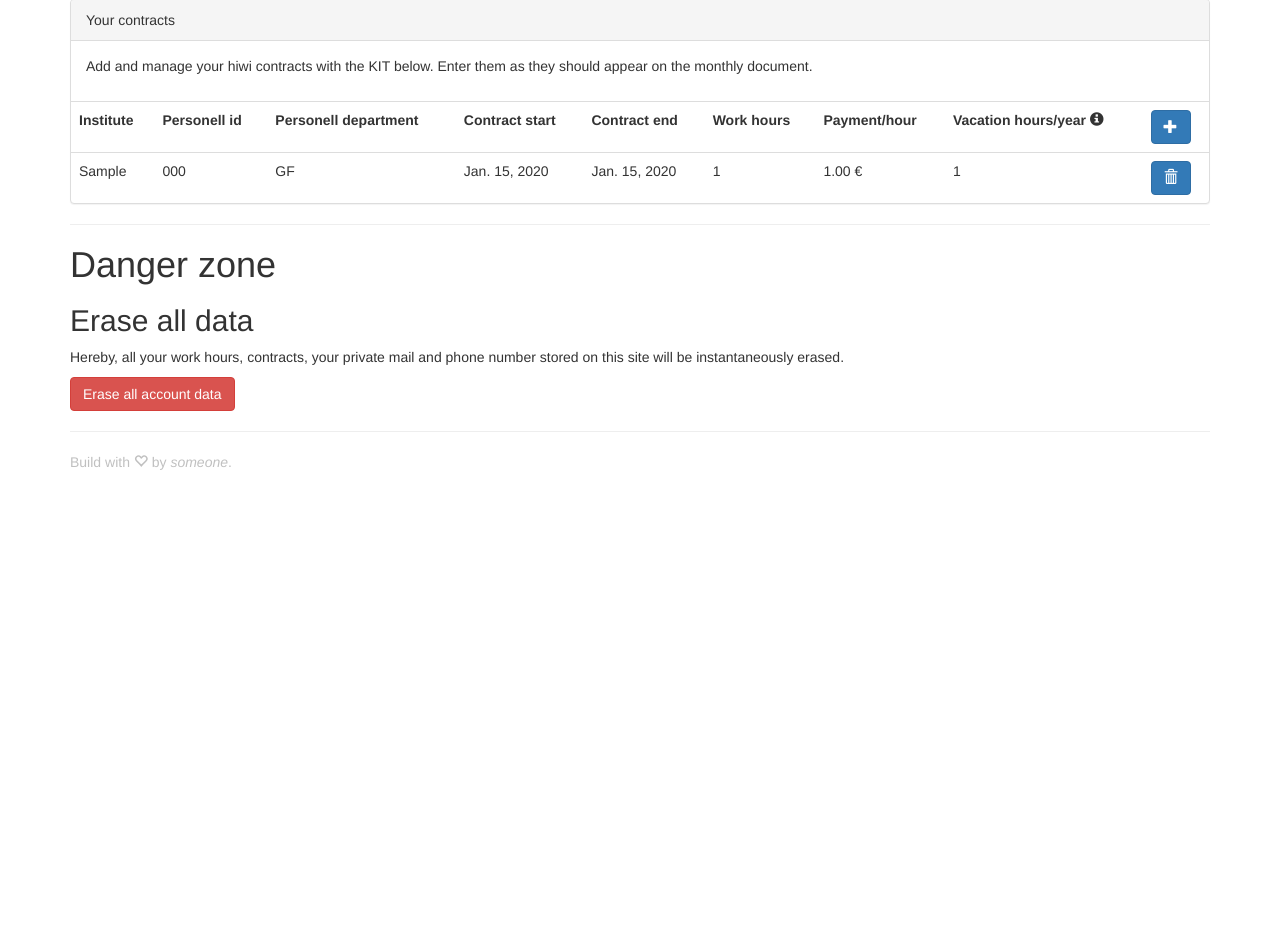
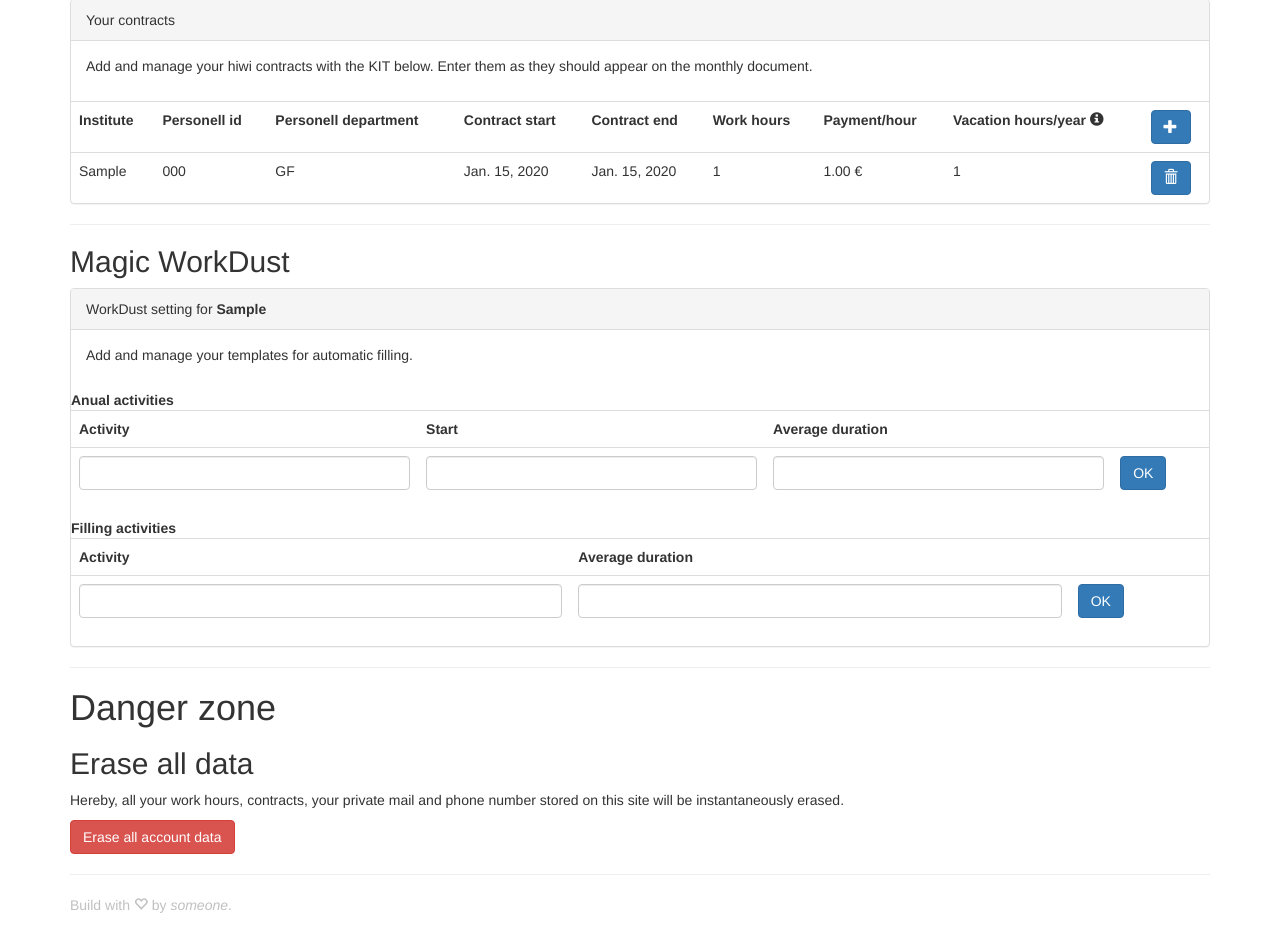
Before and after one commit to janisstreib/hiwi-stunden, a Django app: page /profile/ in a window 1280 px wide. Shown: the part 767-1712 px from the top of the page. Before the commit the page ends 1237 px from the top, so only its background shows below. Run offline with Django 3.2, Linux system fonts and the light colour scheme; a user stored in the database is signed in; tables that the repository leaves empty hold one stand-in row (values such as "Sample post"); parts of the project's set-up code (start-up, migrations or seed data) failed here and were passed over; some libraries are stand-ins or nearby versions.

Commit message:
ADD: enter and display ui (#2)

```diff
--- a/templates/profile.html
+++ b/templates/profile.html
@@ -73,6 +73,47 @@ function accountDelete() {
   </table>
 </div>
 <hr/>
+<h2>Magic WorkDust</h2>
+{% for c in user.contract_set.all %}
+<div class="panel panel-default">
+  <div class="panel-heading">WorkDust setting for <b>{{c.department}}</b></div>
+  <div class="panel-body">
+    <p>Add and manage your templates for automatic filling.</p>
+  </div>
+  <b>Anual activities</b>
+  <form method="POST" action=".">
+    {% csrf_token %}
+  <table class="table">
+    <tr>
+      <th>Activity</th><th>Start</th><th>Average duration</th><th></th>
+    </tr>
+    {% for sa in c.fixedworkdustactivity%}
+    <tr>
+      <td>{{sa.description}}</td><td>{{sa.start}}</td><td>{{sa.avg_length}}</td><td></td>
+    </tr>
+    {%endfor%}
+    <tr>
+      <td><input class="form-control" type="text" name="description"/></td><td><input type="text" name="start" class="form-control timepicker"></td><td><input class="form-control" type="text" name="dur"/></td><td><input class="btn btn-primary" type="submit" value="OK"/></td>
+    </tr>
+  </table>
+  <b>Filling activities</b>
+  <table class="table">
+    <tr>
+      <th>Activity</th><th>Average duration</th><th></th>
+    </tr>
+    {% for sa in c.fillerworkdustactivity%}
+    <tr>
+      <td>{{sa.description}}</td><td>{{sa.avg_length}}</td><td></td>
+    </tr>
+    {%endfor%}
+    <tr>
+      <td><input class="form-control" type="text" name="description"/></td><td><input class="form-control" type="text" name="dur"/></td><td><input class="btn btn-primary" type="submit" value="OK"/></td>
+    </tr>
+  </table>
+</form>
+</div>
+{%endfor%}
+<hr/>
 <h1>Danger zone</h1>
 <h2>Erase all data</h2>
 <p>Hereby, all your work hours, contracts, your private mail and phone number stored on this site will be
```
